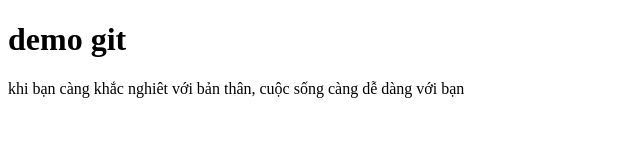
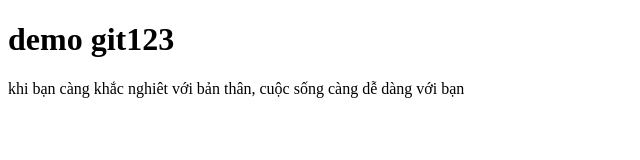
Before and after one commit to theman030802/demo-git, a plain HTML site: page index.html in a window 1280 px wide. Shown: the full height of the page, 0-640 px from the left. Drawn offline with Linux system fonts and the light colour scheme.

```diff
--- a/index.html
+++ b/index.html
@@ -6,7 +6,7 @@
         <title>Document</title>
     </head>
     <body>
-        <h1>demo git</h1>
+        <h1>demo git123</h1>
         <p>
             khi bạn càng khắc nghiêt với bản thân, cuộc sống càng dễ dàng với
             bạn
```
